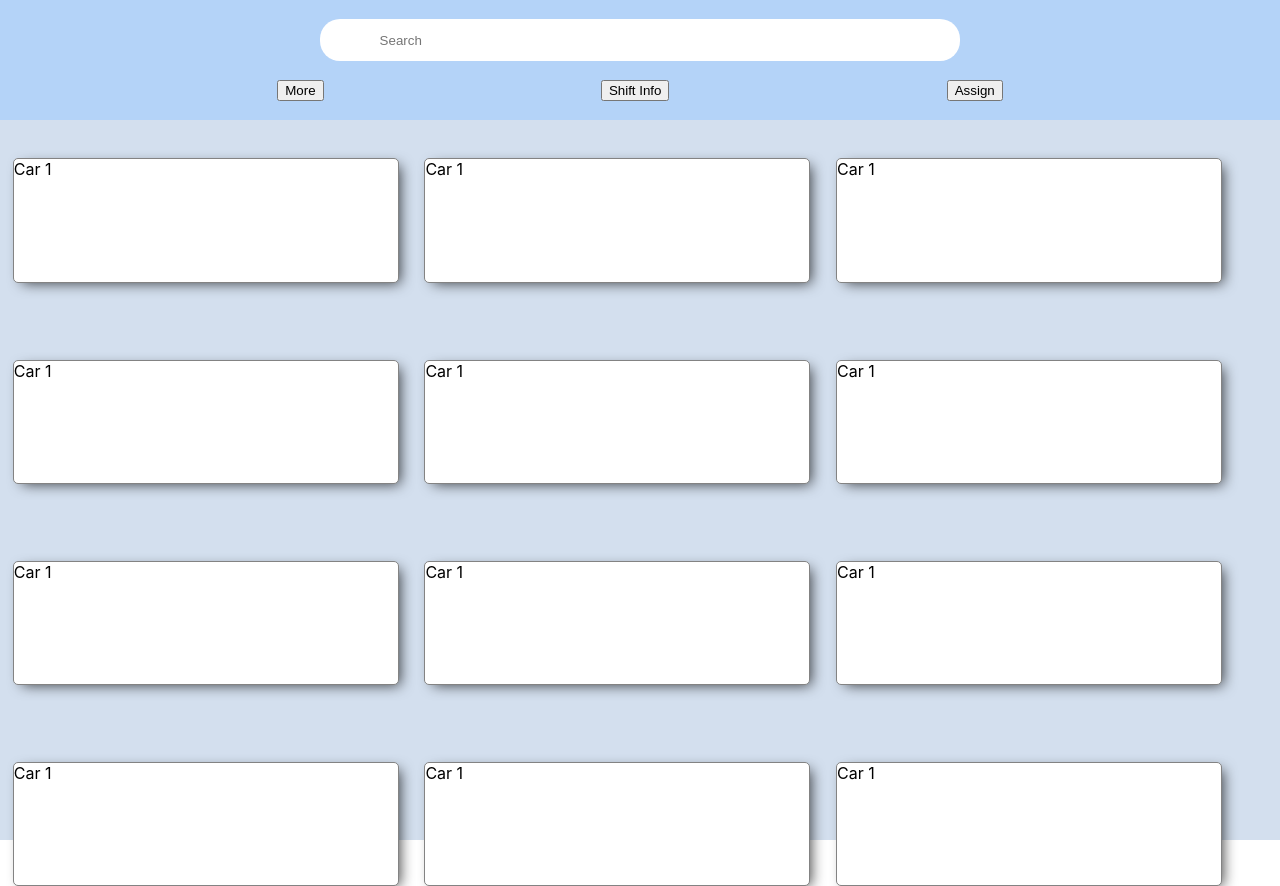
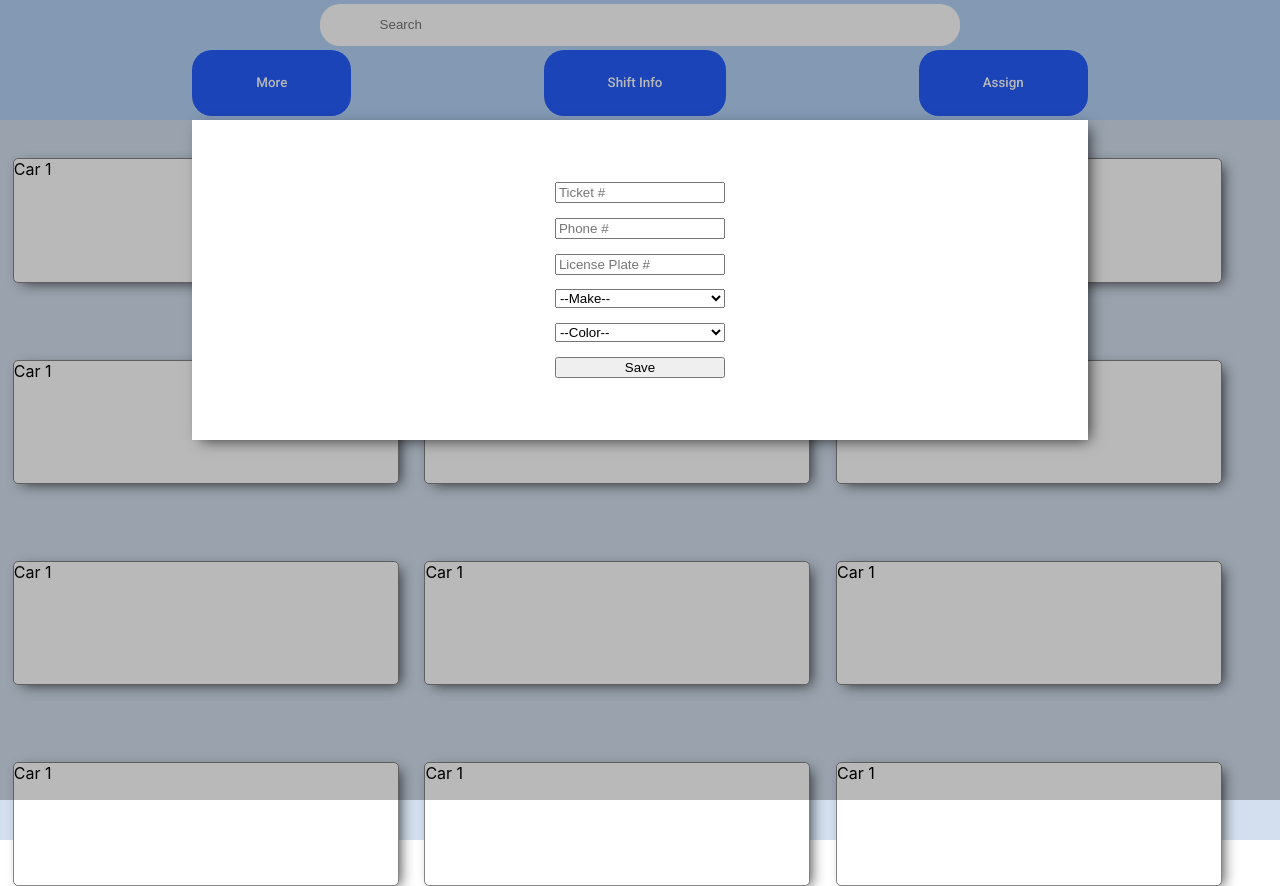
Before and after one commit to matt-teran/vehicle-manager, a React (Create React App) app: page / in a window 1280 px wide. Both pictures are taken after a click on the button "Assign". Built offline with nearby package versions, Linux system fonts and the light colour scheme.

Commit message:
Enabled Assign modal to be opened and closed

```diff
--- a/public/index.html
+++ b/public/index.html
@@ -24,6 +24,7 @@
       work correctly both with client-side routing and a non-root public URL.
       Learn how to configure a non-root public URL by running `npm run build`.
     -->
+    <link href="https://fonts.googleapis.com/css2?family=Roboto:wght@400;500&display=swap" rel="stylesheet">
     <title>React App</title>
   </head>
   <body>
--- a/src/components/Toolbar/Toolbar.js
+++ b/src/components/Toolbar/Toolbar.js
@@ -8,17 +8,20 @@ import Modal from '../UI/Modal/Modal';
 
 import classes from './Toolbar.module.css';
 
-const toolbar = () => (
+const toolbar = (props) => (
     <Aux>
-        <Modal>
+        <Modal
+            showModal={props.showModal}
+            clicked={props.clicked}>
             <Assign/>
         </Modal>
+
         <div className={classes.Toolbar}>
             <Search />
             <div className={classes.Buttons}>
                 <Button text='More'/>
                 <Button text='Shift Info'/>
-                <Button text='Assign'/>
+                <Button text='Assign' clicked={props.clicked}/>
             </div>
         </div>
     </Aux>
--- a/src/components/UI/Button/Button.js
+++ b/src/components/UI/Button/Button.js
@@ -1,7 +1,9 @@
 import React from 'react';
 
+import classes from './Button.module.css';
+
 const button = (props) => (
-    <button>{props.text}</button>
+    <button className={classes.Btn} onClick={props.clicked}>{props.text}</button>
 )
 
 export default button;
--- a/src/components/UI/Button/Button.module.css
+++ b/src/components/UI/Button/Button.module.css
@@ -0,0 +1,10 @@
+.Btn {
+    outline: none;
+    border: none;
+    color: white;
+    font-family: Roboto, sans-serif;
+    font-weight: 500;
+    border-radius: 20px;
+    padding: 2% 5%;
+    background: #275efe;
+}
--- a/src/components/UI/Modal/Modal.js
+++ b/src/components/UI/Modal/Modal.js
@@ -1,13 +1,30 @@
 import React from 'react';
+
+import Aux from '../../../hoc/Aux/Aux';
 
 import classes from './Modal.module.css';
 
-const modal = (props) => (
-    <div className={classes.Background}>
-        <div className={classes.Modal}>
-            {props.children}
-        </div>
-    </div>
-)
+const modal = (props) => {
+    let showModal = (
+        <Aux>
+            <div
+                className={classes.Backdrop}
+                onClick={props.clicked}></div>
+            <div className={classes.Modal}>
+                {props.children}
+            </div>
+        </Aux>
+    )
+
+    if (!props.showModal){
+        showModal = null;
+    }
+
+    return (
+        <Aux>
+            {showModal}
+        </Aux>
+    )
+}
 
 export default modal;
--- a/src/components/UI/Modal/Modal.module.css
+++ b/src/components/UI/Modal/Modal.module.css
@@ -3,19 +3,17 @@
     position: fixed;
     justify-content: center;
     align-items: center;
+    z-index: 100;
     box-shadow: 5px 4px 14px -4px rgba(0,0,0,0.75);
     height: 40vh;
     width: 70vw;
+    top: 15%;
+    left: 15vw;
     background-color: white;
 }
-.Background {
-    display: flex;
-    display: none;
+.Backdrop {
     position: fixed;
-    justify-content: center;
-    align-items: center;
-    z-index: 50;
     height: 100vh;
     width: 100vw;
-    background-color: #0000005e;
+    background: rgba(0, 0, 0, 0.274);
 }
--- a/src/containers/VehicleManager/VehicleManager.js
+++ b/src/containers/VehicleManager/VehicleManager.js
@@ -6,10 +6,18 @@ import Toolbar from '../../components/Toolbar/Toolbar';
 import Cars from '../../components/Cars/Cars';
 
 class VehicleManager extends Component{
+    state = {
+        assigning: false
+    }
+    assignHandler = () => {
+        this.setState({assigning: !this.state.assigning});
+    }
     render(){
         return (
             <Aux>
-                <Toolbar/>
+                <Toolbar
+                    clicked={this.assignHandler}
+                    showModal={this.state.assigning}/>
                 <Cars/>
             </Aux>
         );
```
